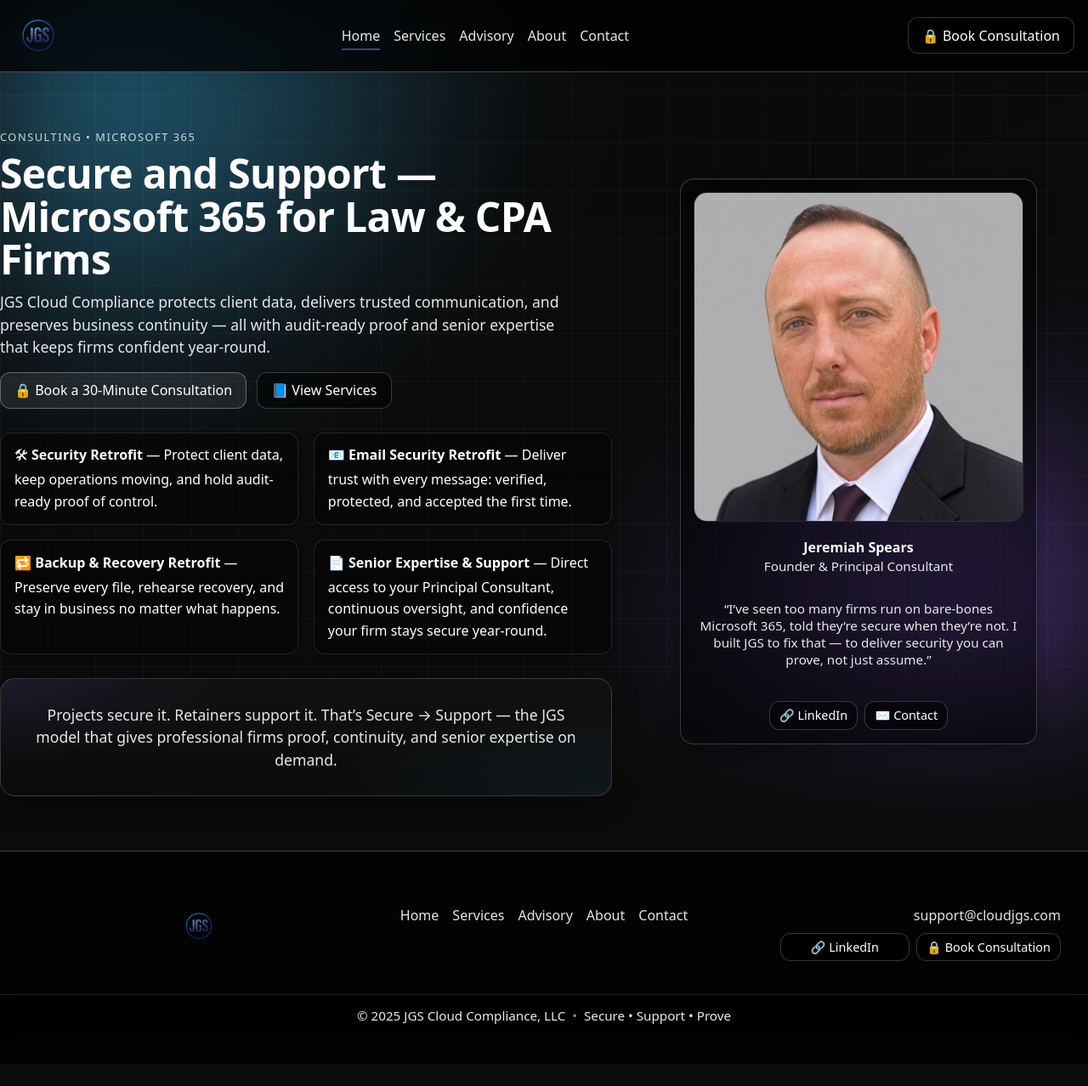
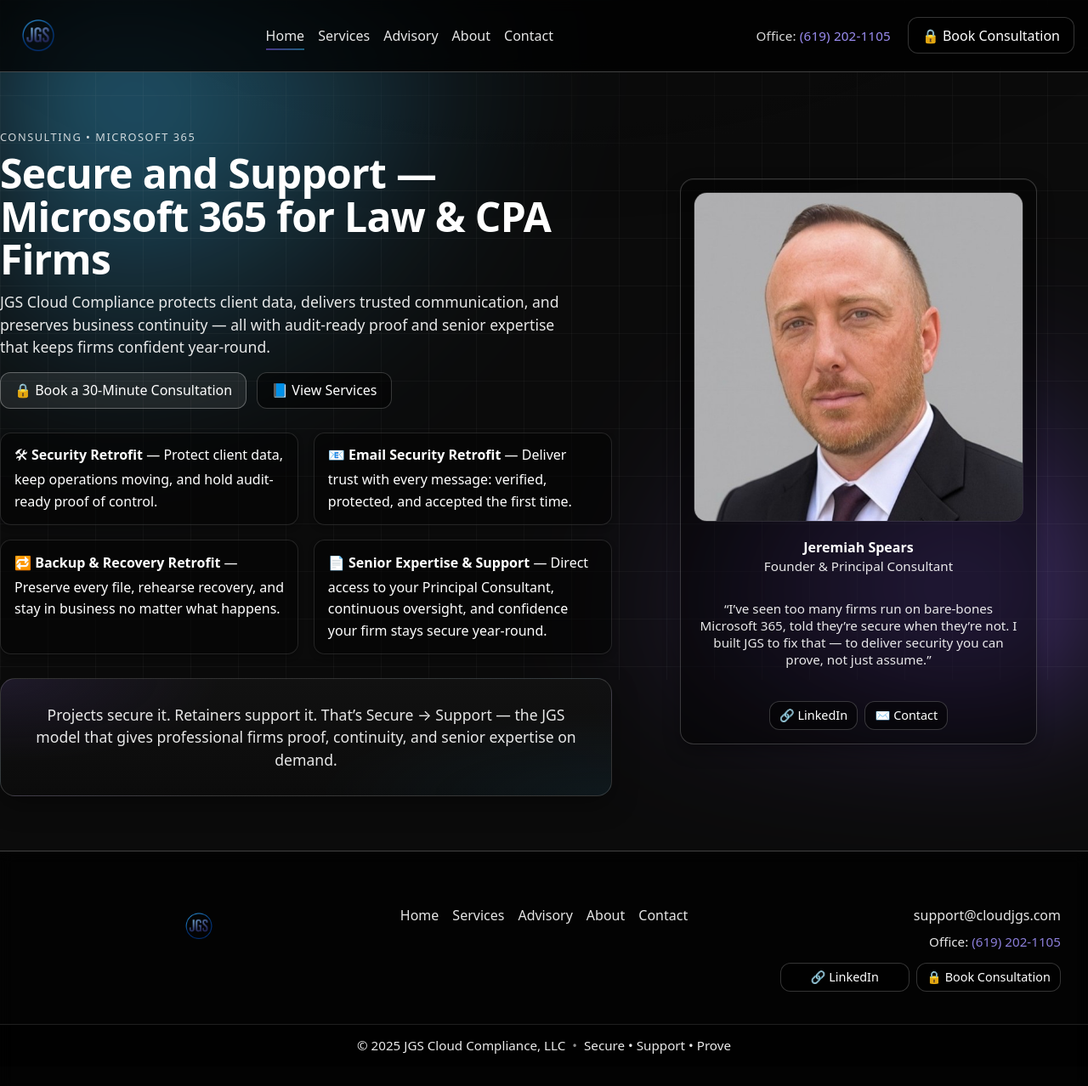
Before and after one commit to jspears80/jgs, a Next.js app: page / in a window 1280 px wide. Shown: the top 1278 px of the page at 85% size. Before the commit the page ends 1252 px from the top, so only its background shows below. Built offline with nearby package versions, Linux system fonts and the light colour scheme.

Commit message:
Update layout.tsx

```diff
--- a/app/layout.tsx
+++ b/app/layout.tsx
@@ -55,8 +55,14 @@ export default function RootLayout({ children }: { children: React.ReactNode })
               ))}
             </nav>
 
-            {/* Right CTA */}
+            {/* Right CTA + Office line */}
             <div className="nav-right">
+              <span style={{ color: 'rgba(255,255,255,.85)', fontSize: '.95rem', whiteSpace: 'nowrap', marginRight: '.75rem' }}>
+                Office:&nbsp;
+                <a href="tel:+16192021105" style={{ color: '#9b8df2', textDecoration: 'none' }}>
+                  (619) 202-1105
+                </a>
+              </span>
               <a
                 className="btn btn-cta"
                 href="https://outlook.office.com/book/JGSConsulting@cloudjgs.com/?ismsaljsauthenabled"
@@ -94,6 +100,12 @@ export default function RootLayout({ children }: { children: React.ReactNode })
             {/* Contact / CTA */}
             <div className="footer-cta">
               <a href="mailto:support@cloudjgs.com" className="footer-link">support@cloudjgs.com</a>
+              <span style={{ opacity: '.9' }}>
+                Office:&nbsp;
+                <a href="tel:+16192021105" style={{ color: '#9b8df2', textDecoration: 'none' }}>
+                  (619) 202-1105
+                </a>
+              </span>
               <div className="footer-actions">
                 <a
                   className="btn sm"
```
